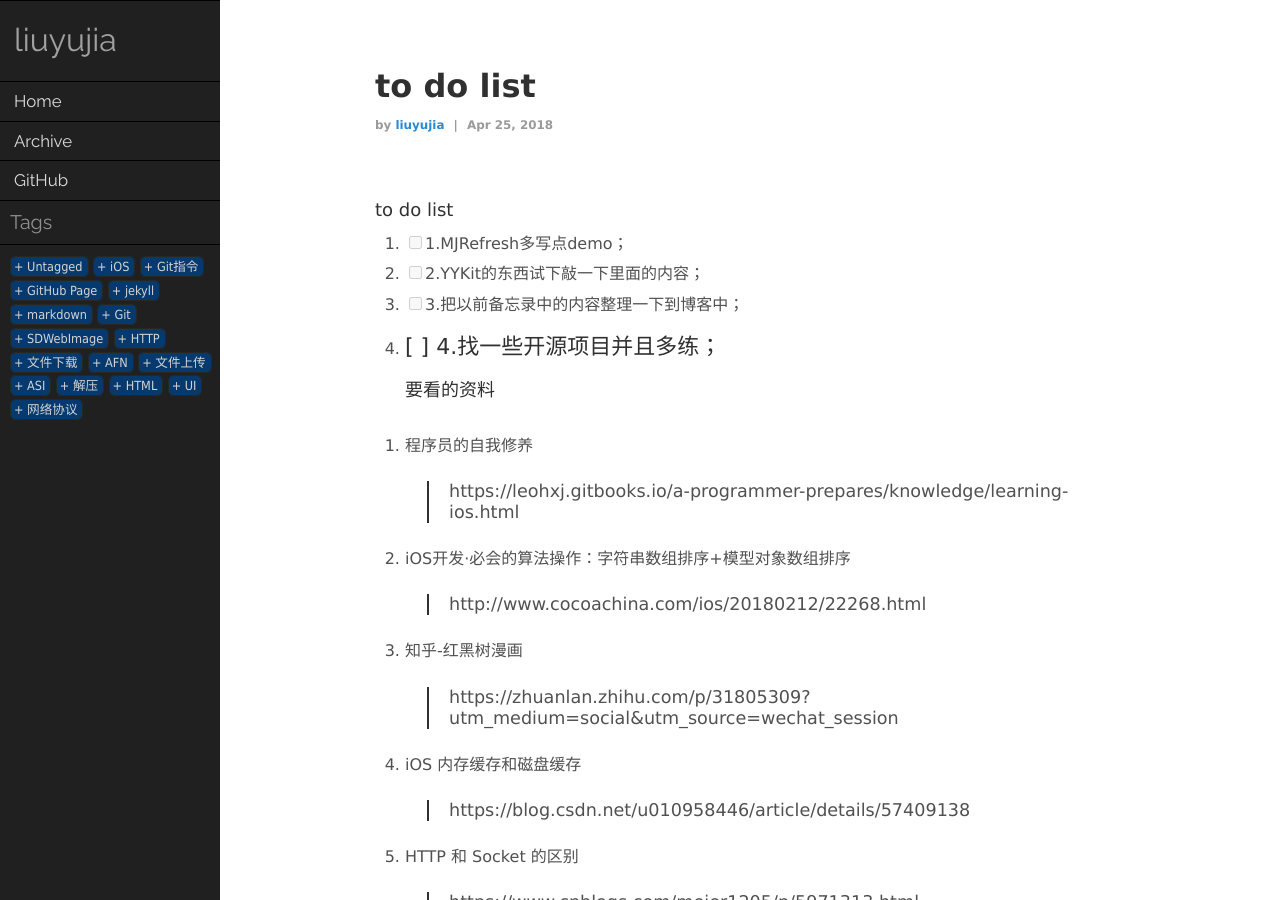
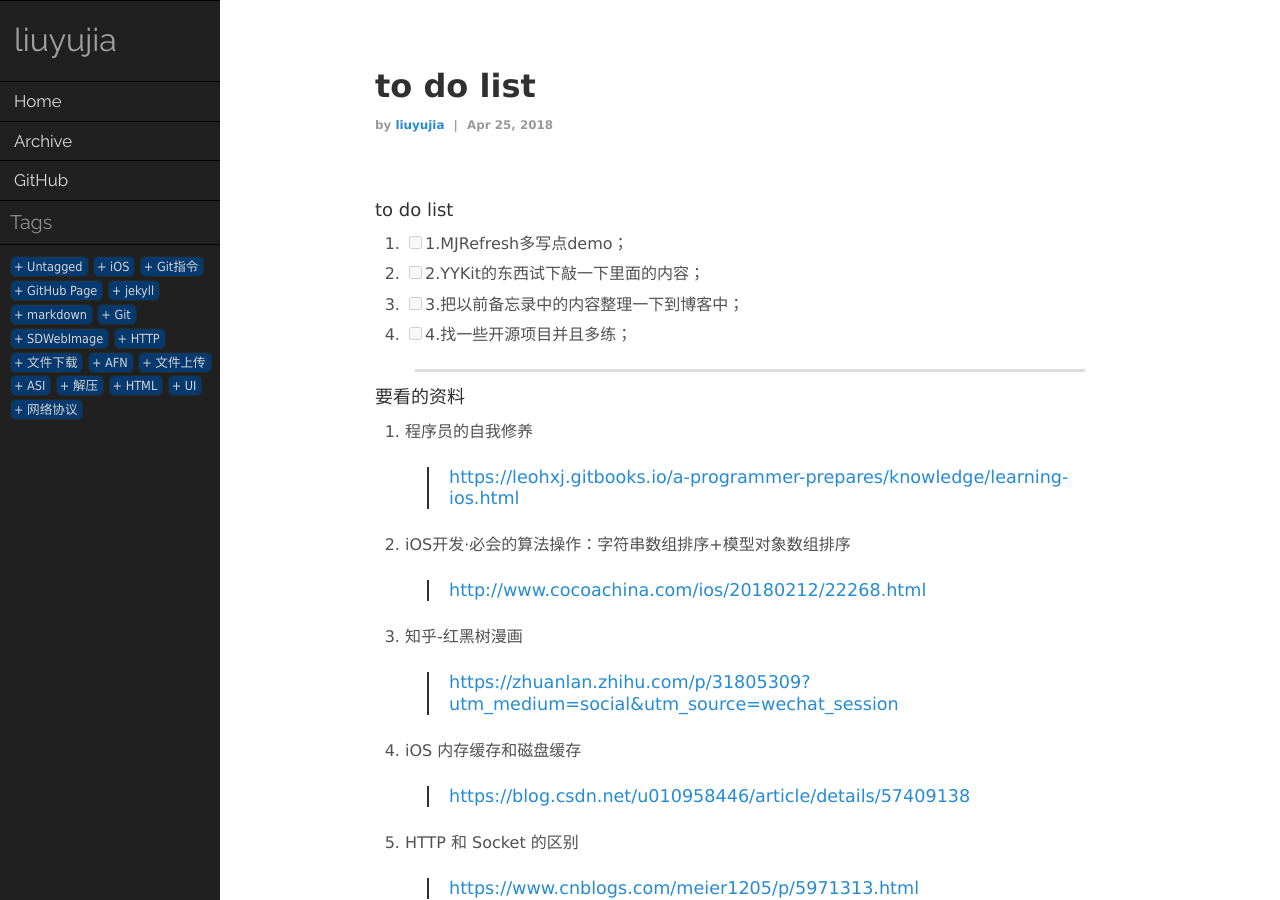
Before and after one commit to liuyujiahaha/liuyujiahaha.github.io, a Jekyll site: the page built from _posts/2018-04-25-TO DO LIST.md, in a window 1280 px wide and 900 px high. Built offline with Jekyll 4.4.1, drawn with Linux system fonts in a browser that asks for light colours; comment, search, counter and statistics services are not loaded.

Commit message:
no message

```diff
--- a/_posts/2018-04-25-TO DO LIST.md
+++ b/_posts/2018-04-25-TO DO LIST.md
@@ -13,23 +13,25 @@ tags:
 - [ ] 2.YYKit的东西试下敲一下里面的内容；
 - [ ] 3.把以前备忘录中的内容整理一下到博客中；
 - [ ] 4.找一些开源项目并且多练；
+
+
 ---
 #### 要看的资料
 
 1. 程序员的自我修养
-> https://leohxj.gitbooks.io/a-programmer-prepares/knowledge/learning-ios.html
+> [https://leohxj.gitbooks.io/a-programmer-prepares/knowledge/learning-ios.html]()
 
 2. iOS开发·必会的算法操作：字符串数组排序+模型对象数组排序
-> http://www.cocoachina.com/ios/20180212/22268.html
+> [http://www.cocoachina.com/ios/20180212/22268.html]()
 
 3. 知乎-红黑树漫画
-> https://zhuanlan.zhihu.com/p/31805309?utm_medium=social&utm_source=wechat_session
+> [https://zhuanlan.zhihu.com/p/31805309?utm_medium=social&utm_source=wechat_session]()
 
 4. iOS 内存缓存和磁盘缓存
-> https://blog.csdn.net/u010958446/article/details/57409138
+> [https://blog.csdn.net/u010958446/article/details/57409138]()
 
 5. HTTP 和 Socket 的区别
-> https://www.cnblogs.com/meier1205/p/5971313.html
+> [https://www.cnblogs.com/meier1205/p/5971313.html]()
 
 6. 简书六百多个赞 史上最详细的iOS之事件的传递和响应机制-原理篇
-> https://www.jianshu.com/p/2e074db792ba
+> [https://www.jianshu.com/p/2e074db792ba]()
```
